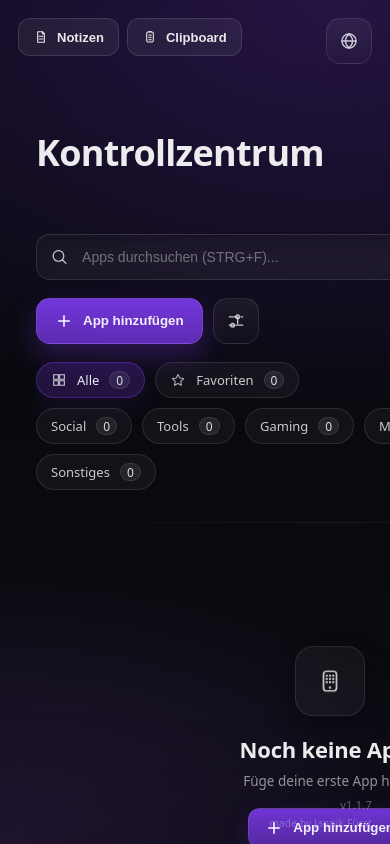
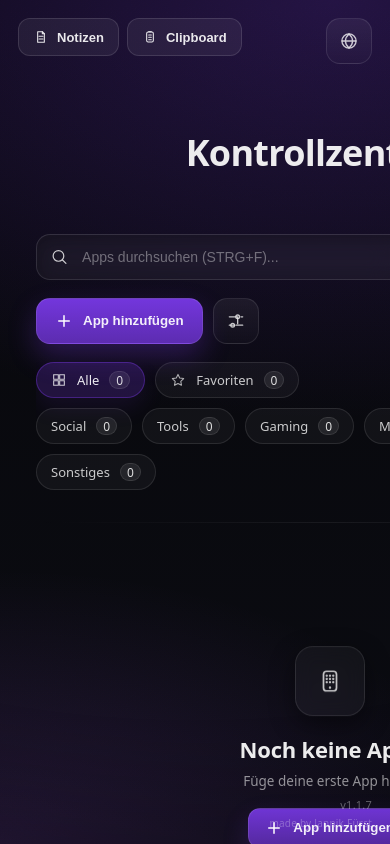
Before and after one commit to JannikFuerst/Kontrollzentrum, a website: page web/index.html in a window 390 px wide. Drawn offline with Linux system fonts and the light colour scheme.

Commit message:
Center app title in header

```diff
--- a/web/styles.css
+++ b/web/styles.css
@@ -646,8 +646,8 @@ body[data-theme="light"] .clip-btn.danger{
 
 header{
   display:flex;
-  align-items:flex-end;
-  justify-content:space-between;
+  align-items:center;
+  justify-content:center;
   gap:24px;
   margin-bottom: 22px;
 }
@@ -655,6 +655,8 @@ header{
 .title{
   display:flex;
   flex-direction:column;
+  align-items:center;
+  text-align:center;
   gap:8px;
 }
 
@@ -1115,7 +1117,7 @@ body[data-theme="light"] .pinned-row .card{
 /* responsive */
 @media (max-width: 860px){
   .wrap{ padding: 52px 18px 64px; }
-  header{ align-items:flex-start; flex-direction:column; }
+  header{ align-items:center; flex-direction:column; }
   h1{ font-size: 36px; }
   .toprow{ flex-direction:column; align-items:stretch; }
   .btn{ justify-content:center; }
```
